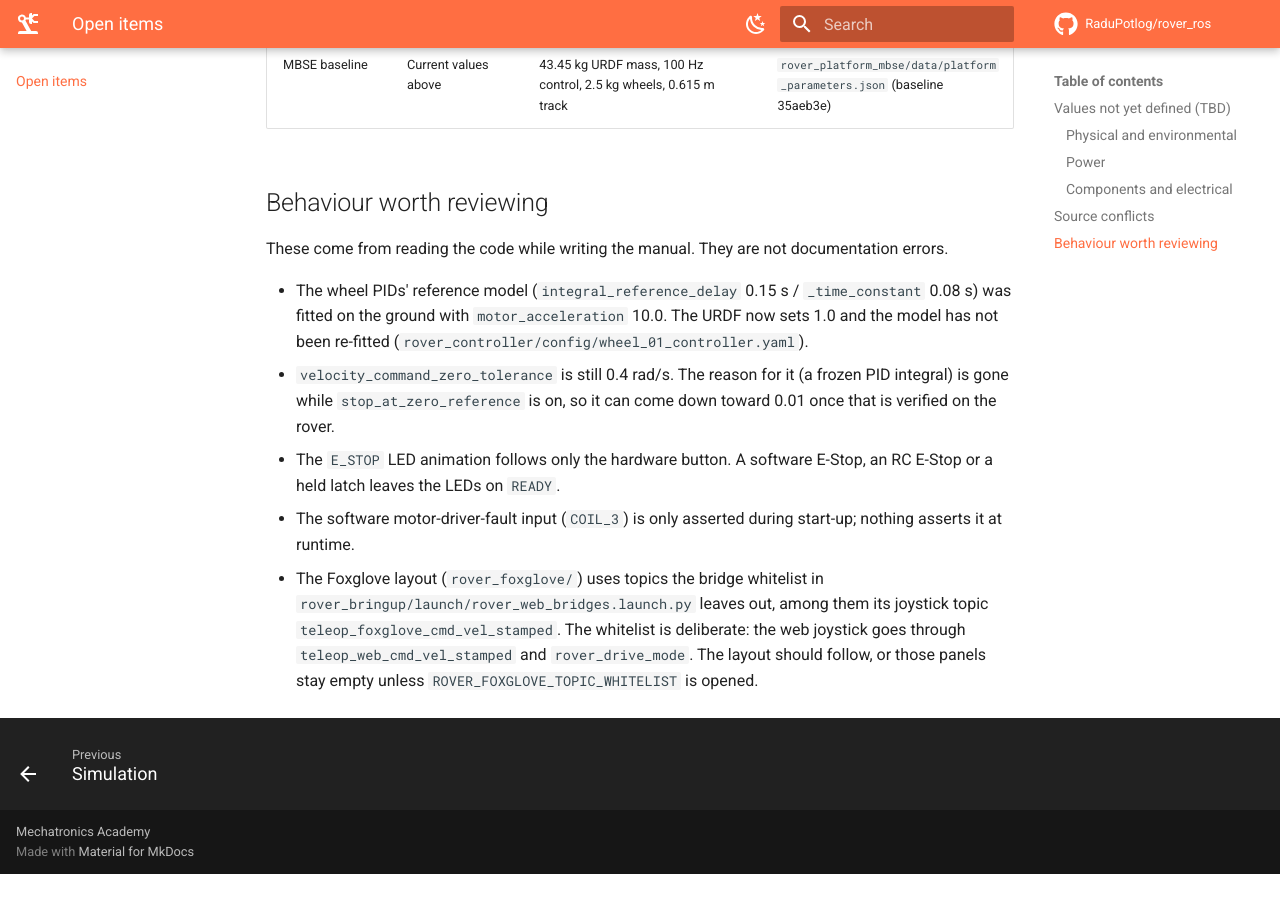
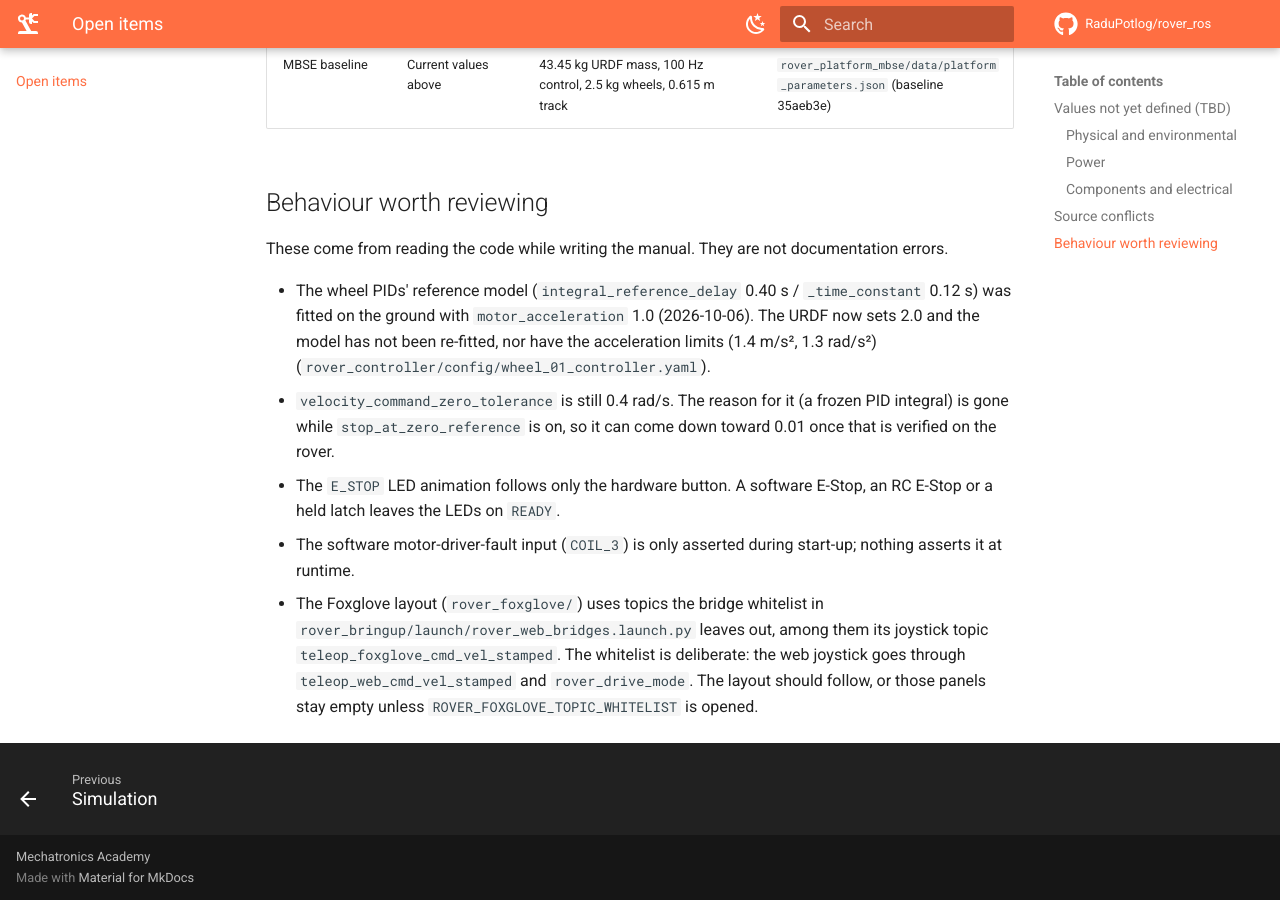
Before and after one commit to RaduPotlog/rover_ros, an MkDocs documentation site: the page built from docs/open-items.md, in a window 1280 px wide and 900 px high, scrolled down 2846 px. Built offline with MkDocs 1.6.1 and Material for MkDocs 9.7.7, drawn with Linux system fonts in a browser that asks for light colours; comment, search, counter and statistics services are not loaded; before the commit the page ends 3720 px from its top, so only the background shows below that.

Commit message:
rover_description: motor_acceleration 1.0 -> 2.0 (0.5 s duty ramp)
The 1 s ramp is the largest part of the yaw lag that makes the rover arc after an
in-place turn (dead time ~0.4 s, 63 % rise ~1.6 s on the turn steps). The wheel
PID integral model (0.40/0.12 s) and the acceleration limits (1.4 m/s^2,
1.3 rad/s^2) were measured at 1.0 and are NOT re-fitted for 2.0 yet: noted in the
URDF comment, the controller config and the docs (ros-api, drive-and-control,
components, open-items).

Co-Authored-By: Claude Sonnet 5.5 <noreply@anthropic.com>

```diff
--- a/docs/open-items.md
+++ b/docs/open-items.md
@@ -64,9 +64,10 @@ The manual uses the value the code runs with. The other source should be correct
 
 These come from reading the code while writing the manual. They are not documentation errors.
 
-- The wheel PIDs' reference model (`integral_reference_delay` 0.15 s / `_time_constant` 0.08 s)
-  was fitted on the ground with `motor_acceleration` 10.0. The URDF now sets 1.0 and the model
-  has not been re-fitted (`rover_controller/config/wheel_01_controller.yaml`).
+- The wheel PIDs' reference model (`integral_reference_delay` 0.40 s / `_time_constant` 0.12 s)
+  was fitted on the ground with `motor_acceleration` 1.0 (2026-10-06). The URDF now sets 2.0 and
+  the model has not been re-fitted, nor have the acceleration limits (1.4 m/s², 1.3 rad/s²)
+  (`rover_controller/config/wheel_01_controller.yaml`).
 - `velocity_command_zero_tolerance` is still 0.4 rad/s. The reason for it (a frozen PID
   integral) is gone while `stop_at_zero_reference` is on, so it can come down toward 0.01 once
   that is verified on the rover.
```
Also changed, not shown: docs/hardware/components.md (+1 -1 lines), docs/software/drive-and-control.md (+2 -2 lines), docs/software/ros-api.md (+1 -1 lines), 2 other files.
